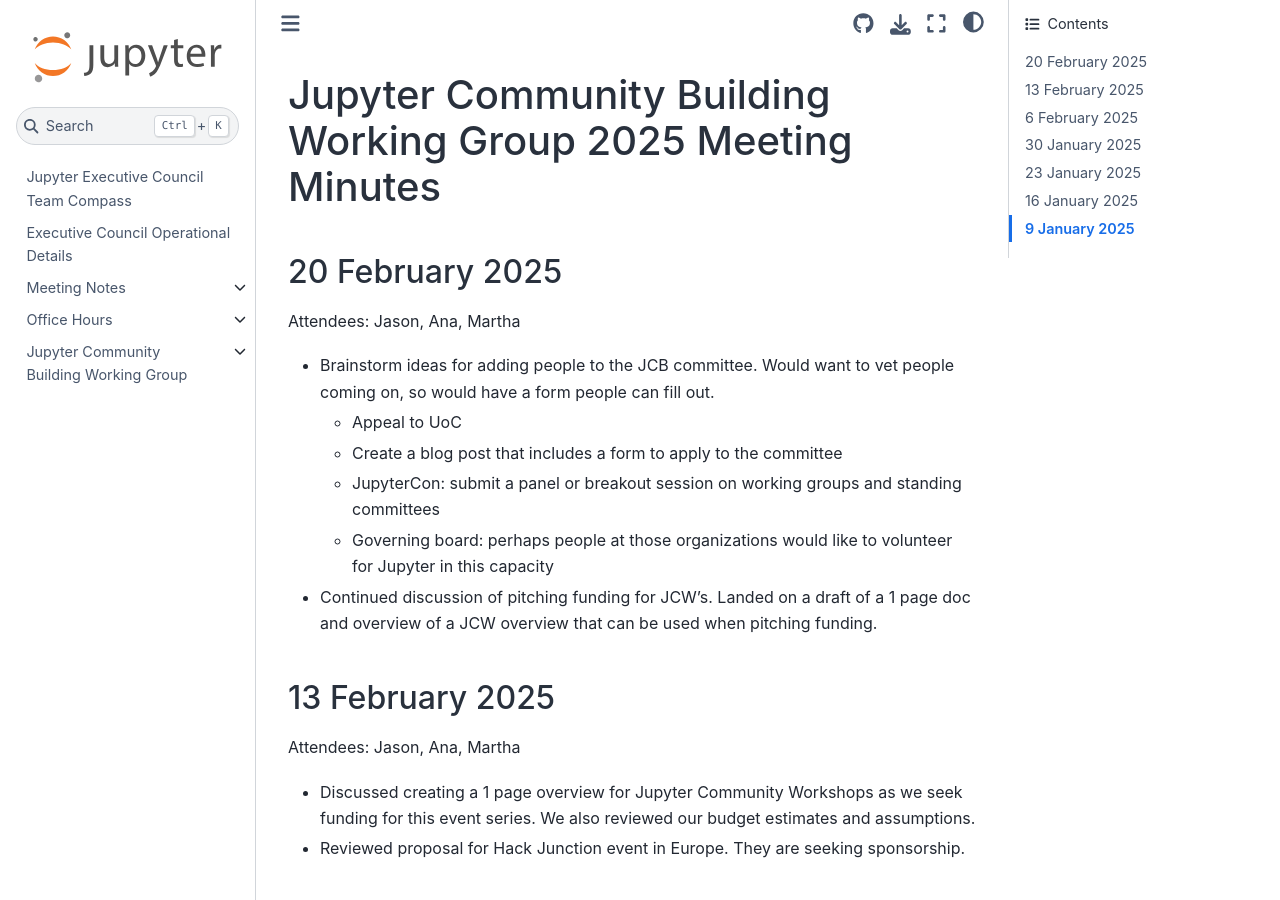
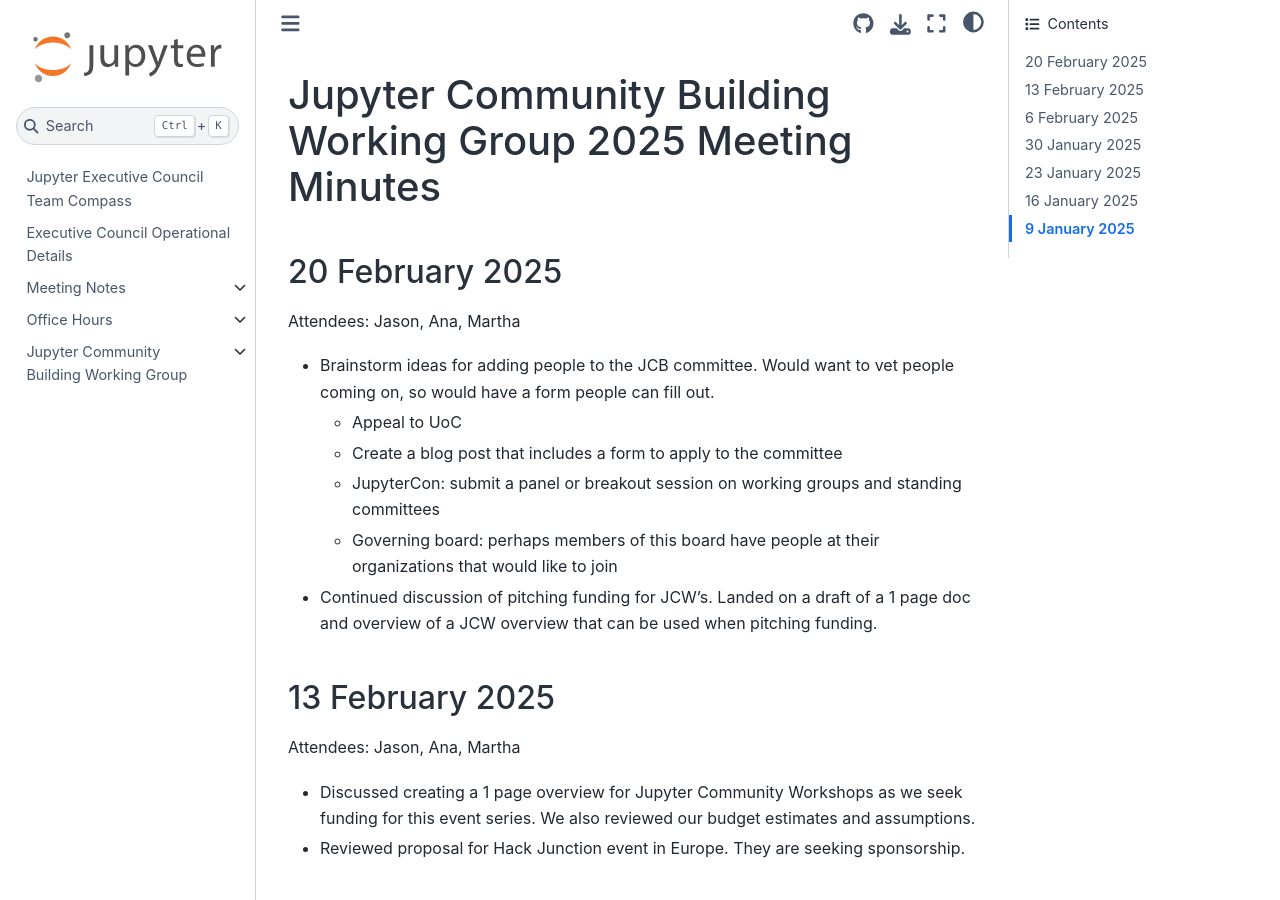
Before and after one commit to jupyter-governance/ec-team-compass, a Sphinx documentation site: the page built from docs/reports/communitybuilding/minutes_2025.md, in a window 1280 px wide and 900 px high. Built offline with Sphinx 7.4.7 and the Sphinx Book theme 1.1.4, drawn with Linux system fonts in a browser that asks for light colours.

Commit message:
Update minutes_2025.md

```diff
--- a/docs/reports/communitybuilding/minutes_2025.md
+++ b/docs/reports/communitybuilding/minutes_2025.md
@@ -6,7 +6,7 @@
   * Appeal to UoC
   * Create a blog post that includes a form to apply to the committee
   * JupyterCon: submit a panel or breakout session on working groups and standing committees
-  * Governing board: perhaps people at those organizations would like to volunteer for Jupyter in this capacity
+  * Governing board: perhaps members of this board have people at their organizations that would like to join
 * Continued discussion of pitching funding for JCW’s. Landed on a draft of a 1 page doc and overview of a JCW overview that can be used when pitching funding.
 
 
```
